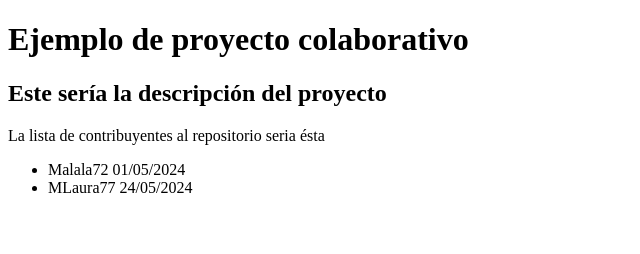
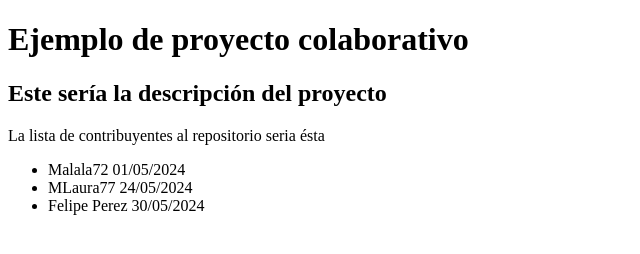
Before and after one commit to MLaura77/Proyecto1-copy, a plain HTML site: page index.html in a window 1280 px wide. Shown: the whole page, without its empty margins (0-640 px from the left). Drawn offline with Linux system fonts and the light colour scheme.

Commit message:
Añadiendo otro colaborador

```diff
--- a/index.html
+++ b/index.html
@@ -13,6 +13,8 @@
        <ul>
            <li>Malala72  01/05/2024</li>
            <li>MLaura77 24/05/2024</li>
+           <li> Felipe Perez 30/05/2024</li>
+
        </ul>
    </header>
 </body>
```
